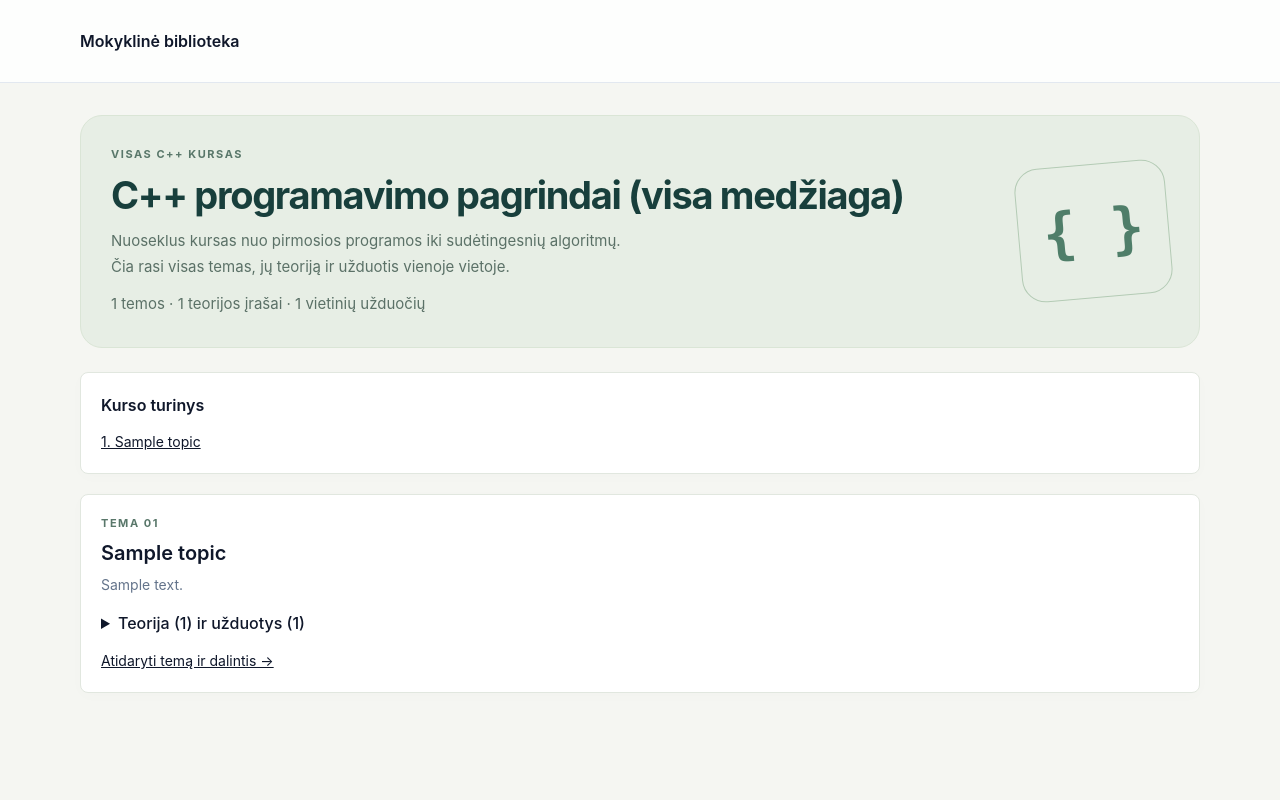
After one commit to kestaslab/projektukas, a Node server app: template src/views/app/programming_course.ejs in a window 1280 px wide. The commit adds this page. Run offline with Node 20, Linux system fonts and the light colour scheme; the template is opened without the code that fills it: most values are stand-ins (such as "Sample title", 1, 10 or a date in 2020); some libraries are stand-ins or nearby versions.

Commit message:
Add unified C++ course library alongside grade views

```diff
--- a/src/views/app/dashboard.ejs
+++ b/src/views/app/dashboard.ejs
@@ -14,6 +14,7 @@
 <% } %>
 <section class="mt-8" aria-labelledby="courses-title">
   <div class="section-label"><h2 id="courses-title">Atrask temas</h2><a href="/app/temos">Visos temos →</a></div>
+  <a class="course-card block" href="/app/programavimo-pagrindai"><div class="eyebrow">Visas C++ kursas</div><h3>C++ programavimo pagrindai (visa medžiaga) ↗</h3><p>Visos kurso temos, teorija ir užduotys vienoje vietoje.</p></a>
   <div class="course-grid">
     <% (navTree || []).forEach((g, i) => { %>
       <a class="course-card" href="/app/temos?grupe=<%= g.id %>">
--- /dev/null
+++ b/src/views/app/programming_course.ejs
@@ -0,0 +1,39 @@
+<section class="welcome">
+  <div>
+    <div class="eyebrow">Visas C++ kursas</div>
+    <h1>C++ programavimo pagrindai (visa medžiaga)</h1>
+    <p>Nuoseklus kursas nuo pirmosios programos iki sudėtingesnių algoritmų. Čia rasi visas temas, jų teoriją ir užduotis vienoje vietoje.</p>
+    <p class="mt-3"><%= topics.length %> temos · <%= theoryCount %> teorijos įrašai · <%= taskCount %> vietinių užduočių</p>
+  </div>
+  <div class="welcome-symbol" aria-hidden="true">{ }</div>
+</section>
+<nav class="bg-white border border-slate-200 rounded-lg p-5 mt-6" aria-label="Kurso turinys">
+  <h2 class="font-semibold mb-3">Kurso turinys</h2>
+  <ol class="grid md:grid-cols-2 gap-x-6 gap-y-2">
+    <% topics.forEach((topic, i) => { %>
+      <li><a class="text-sm underline" href="#kurso-tema-<%= topic.id %>"><%= i + 1 %>. <%= topic.title %></a><% if (topic.is_current) { %> <span class="current-badge">Einama</span><% } %></li>
+    <% }) %>
+  </ol>
+</nav>
+<% if (!topics.length) { %><p class="mt-6">Kurso temos dar ruošiamos.</p><% } %>
+<% topics.forEach((topic, i) => { %>
+<section id="kurso-tema-<%= topic.id %>" class="bg-white border border-slate-200 rounded-lg p-5 mt-5" style="scroll-margin-top:100px" aria-labelledby="kurso-pavadinimas-<%= topic.id %>">
+  <div class="eyebrow">Tema <%= String(i + 1).padStart(2, '0') %></div>
+  <h2 id="kurso-pavadinimas-<%= topic.id %>" class="text-xl font-semibold mt-2"><a href="/app/tema/<%= topic.id %>"><%= topic.title %></a><% if (topic.is_current) { %> <span class="current-badge">Einama</span><% } %></h2>
+  <p class="text-sm text-slate-500 mt-2"><%= topic.short_description %></p>
+  <details class="mt-4">
+    <summary class="cursor-pointer font-medium">Teorija (<%= topic.theory.length %>) ir užduotys (<%= topic.tasks.length %>)</summary>
+    <div class="grid md:grid-cols-2 gap-6 mt-4">
+      <div><h3 class="font-semibold mb-2">Teorija</h3>
+        <% if (!topic.theory.length) { %><p class="text-sm text-slate-500">Teorija ruošiama.</p><% } %>
+        <% topic.theory.forEach(page => { %><a class="content-row" href="/app/teorija/<%= page.id %>"><span class="row-icon" aria-hidden="true">Aa</span><span class="row-title"><%= page.title %></span></a><% }) %>
+      </div>
+      <div><h3 class="font-semibold mb-2">Užduotys</h3>
+        <% if (!topic.tasks.length) { %><p class="text-sm text-slate-500">Užduotys ruošiamos.</p><% } %>
+        <% topic.tasks.forEach(task => { %><a class="content-row" href="/app/uzduotis/<%= task.id %>"><span class="row-icon task" aria-hidden="true">&lt;/&gt;</span><span><span class="row-title"><%= task.title %></span><% if (task.external_url) { %><span class="row-meta block">Vietinė sąlyga dar neįkelta</span><% } %></span></a><% }) %>
+      </div>
+    </div>
+  </details>
+  <a class="inline-block text-sm underline mt-4" href="/app/tema/<%= topic.id %>">Atidaryti temą ir dalintis →</a>
+</section>
+<% }) %>
--- a/src/views/layout.ejs
+++ b/src/views/layout.ejs
@@ -76,6 +76,7 @@ main>.max-w-6xl{padding-top:32px;padding-bottom:40px}
             <a class="block px-3 py-2 rounded hover:bg-slate-100" href="/app">Pradžia</a>
 
             <div class="mt-2 px-3 pt-2 pb-1 text-xs uppercase tracking-wide text-slate-400">Turinys</div>
+            <a class="block px-3 py-3 mb-2 rounded font-medium" href="/app/programavimo-pagrindai">C++ programavimo pagrindai (visa medžiaga)</a>
             <div class="px-2 pb-2">
               <% if (navTree && navTree.length) { %>
                 <% navTree.forEach((g) => { %>
```
Also changed, not shown: src/routes/app.js (+25 -0 lines).
